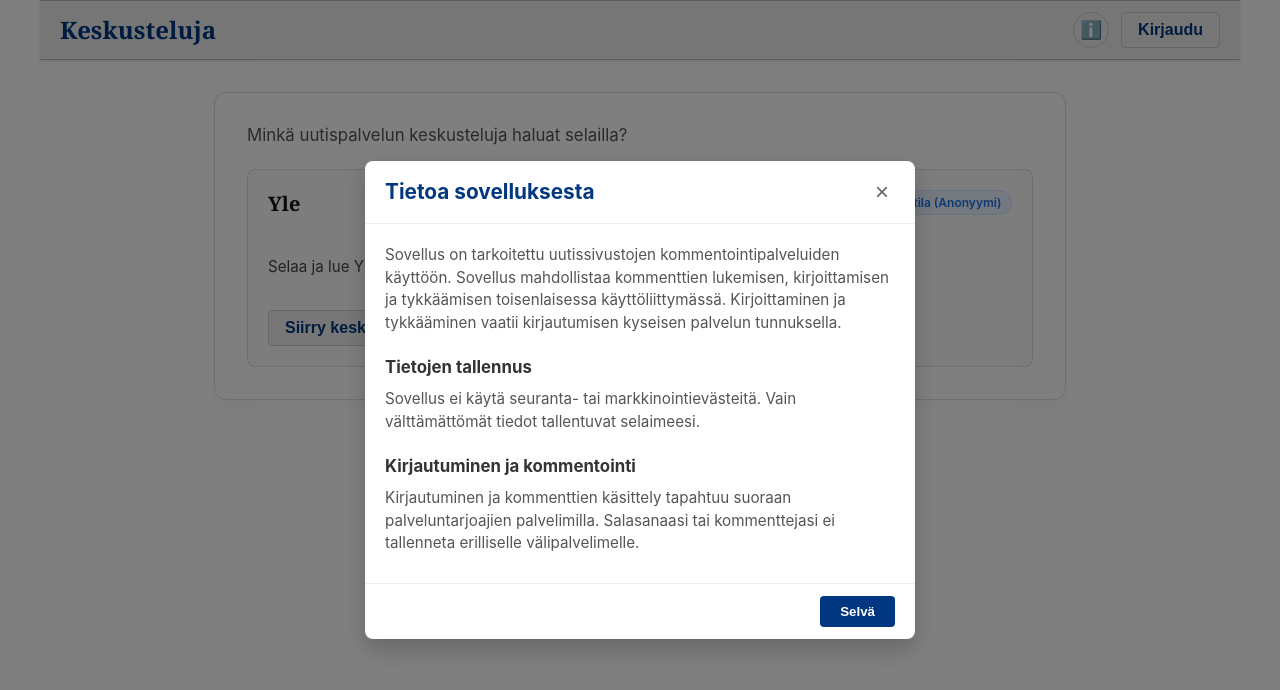
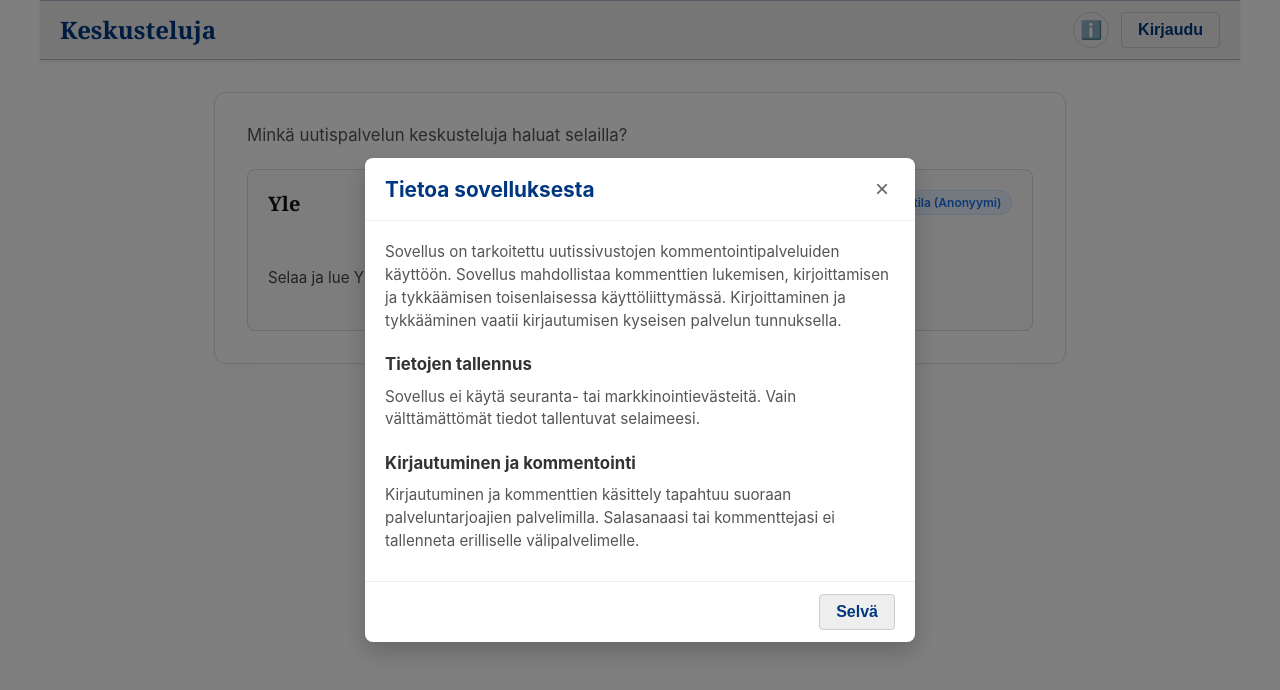
Before and after one commit to mcr70/yle-chat, an Angular app: page / in a window 1280 px wide. Shown: the top 690 px of the page. Built offline with nearby package versions, Linux system fonts and the light colour scheme.

Commit message:
Fine tuning

```diff
--- a/src/app/app.routes.ts
+++ b/src/app/app.routes.ts
@@ -36,7 +36,7 @@ export const routes: Routes = [
   },
 
   // 4. Authentication callback route
-  { path: 'auth-callback', component: AuthCallbackComponent },
+  //{ path: 'auth-callback', component: AuthCallbackComponent },
 
   // 5. Unknown routes redirect to the home page
   { path: '**', redirectTo: '', pathMatch: 'full' }
--- a/src/app/components/articles/articles.component.html
+++ b/src/app/components/articles/articles.component.html
@@ -28,7 +28,9 @@
                 {{ article.title }}
               </a>
 
-              <span class="comment-badge" [title]="article.commentCount + ' kommenttia'">
+              <span
+                *ngIf="article.commentCount && article.commentCount > 0"
+                class="comment-badge" [title]="article.commentCount + ' kommenttia'">
                 {{ article.commentCount }}
               </span>
             </div>
--- a/src/app/components/comment-list/comment-list.component.html
+++ b/src/app/components/comment-list/comment-list.component.html
@@ -41,7 +41,7 @@
             <div class="comment-header">
               <h3>{{ articleTitle || articleId }} <a href="{{ topicDetails?.articleLink }} " target="_blank" class="article-link-icon">↗️</a>
                 <span *ngIf="topicDetails?.acceptedCommentsCount != null" class="comment-count-info no-wrap">
-                  – {{ topicDetails?.acceptedCommentsCount }} kommenttia
+                  - {{ topicDetails?.acceptedCommentsCount }} kommenttia
                 </span>
 
                 <span *ngIf="commentsLocked" class="comment-locked-info no-wrap">
--- a/src/app/components/provider-selection/provider-selection.component.html
+++ b/src/app/components/provider-selection/provider-selection.component.html
@@ -22,12 +22,6 @@
         </div>
 
         <p class="description">{{ provider.description }}</p>
-
-        <div class="action-row">
-          <button class="yle-button" type="button">
-            Siirry keskusteluihin &rarr;
-          </button>
-        </div>
       </div>
     </div>
   </div>
--- a/src/app/components/provider-selection/provider-selection.component.scss
+++ b/src/app/components/provider-selection/provider-selection.component.scss
@@ -68,7 +68,7 @@
   justify-content: space-between;
   transition: all 0.2s ease-in-out;
   box-sizing: border-box;
-  width: 100%; /* Varmistetaan pysyminen vanhemman rajoissa */
+  width: 100%;
 
   &:hover {
     background-color: #ffffff;
@@ -91,7 +91,6 @@
     }
   }
 
-  /* Break-word pitää huolen ettei pitkä teksti työnnä korttia yli */
   .description {
     color: #444;
     font-size: 0.95rem;
@@ -102,7 +101,6 @@
 }
 
 
-/* Badge-tunnisteet */
 .badge {
   font-size: 0.75rem;
   font-weight: 600;
--- a/src/app/components/toolbar/toolbar.component.html
+++ b/src/app/components/toolbar/toolbar.component.html
@@ -60,7 +60,7 @@
     </div>
 
     <footer class="modal-footer">
-      <button class="primary-btn" (click)="closeInfoModal()">Selvä</button>
+      <button class="yle-button" (click)="closeInfoModal()">Selvä</button>
     </footer>
   </div>
 </div>
--- a/src/app/providers/hs/hs-articles.service.ts
+++ b/src/app/providers/hs/hs-articles.service.ts
@@ -1,3 +1,7 @@
+/**
+ * Some articles:
+ *   curl 'https://www.hs.fi/api/laneitems/438218/list?listTemplate=numbered-right' | jq '.[] | {title, href}'
+ */
 import { Injectable, inject } from '@angular/core';
 import { HttpClient } from '@angular/common/http';
 import { Observable } from 'rxjs';
--- a/src/app/providers/hs/hs-comment.service.ts
+++ b/src/app/providers/hs/hs-comment.service.ts
@@ -1,5 +1,4 @@
 /**
- * HSCommentService.ts
  *
  * This service handles operations related to comments on Helsingin Sanomat articles.
  * This curl command demonstrates how to fetch comments for a specific article using the Helsingin Sanomat commenting API.
@@ -10,8 +9,6 @@
  * All(?) Comments:
  *   curl 'https://www.hs.fi/api/commenting/hs/articles/2000012131437/comments?sort=newest&onlyCommentsWithRealNames=false'
  *
- * Some articles:
- *   curl 'https://www.hs.fi/api/laneitems/438218/list?listTemplate=numbered-right' | jq '.[] | {title, href}'
  */
 
 import { Injectable } from '@angular/core';
```
